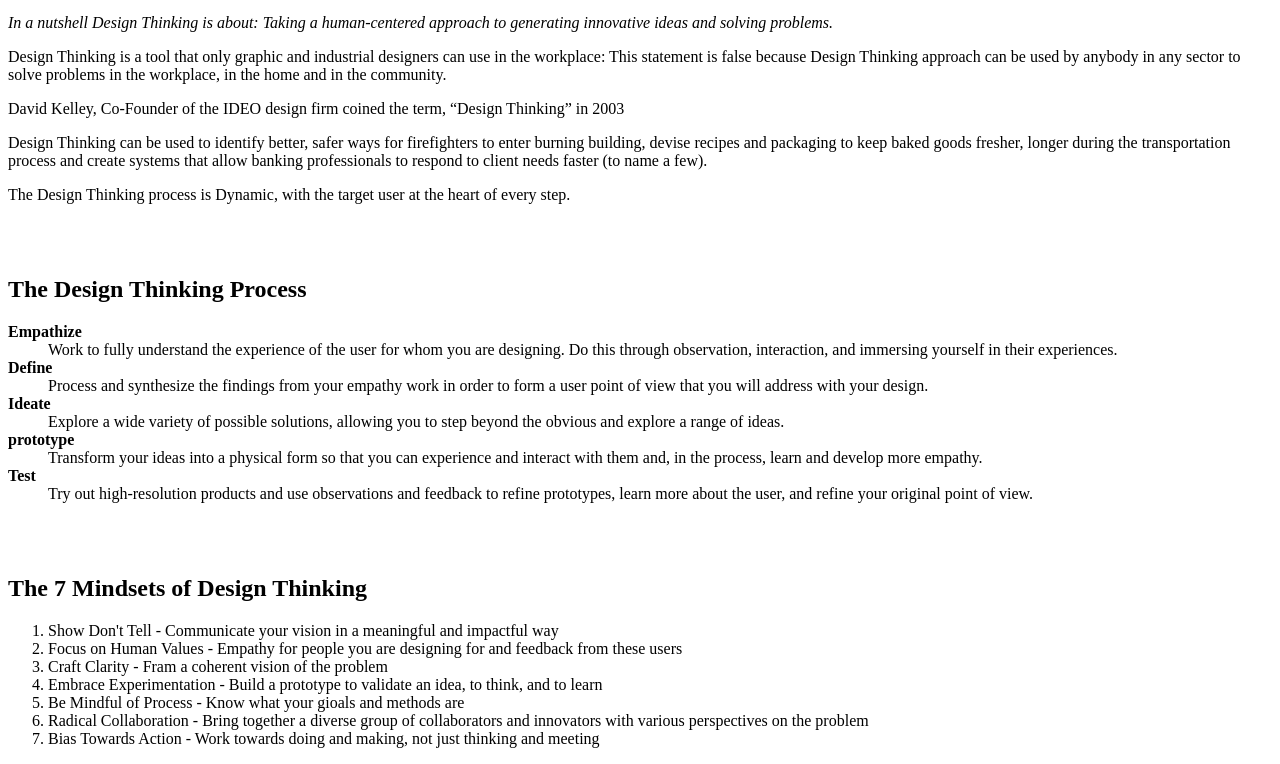
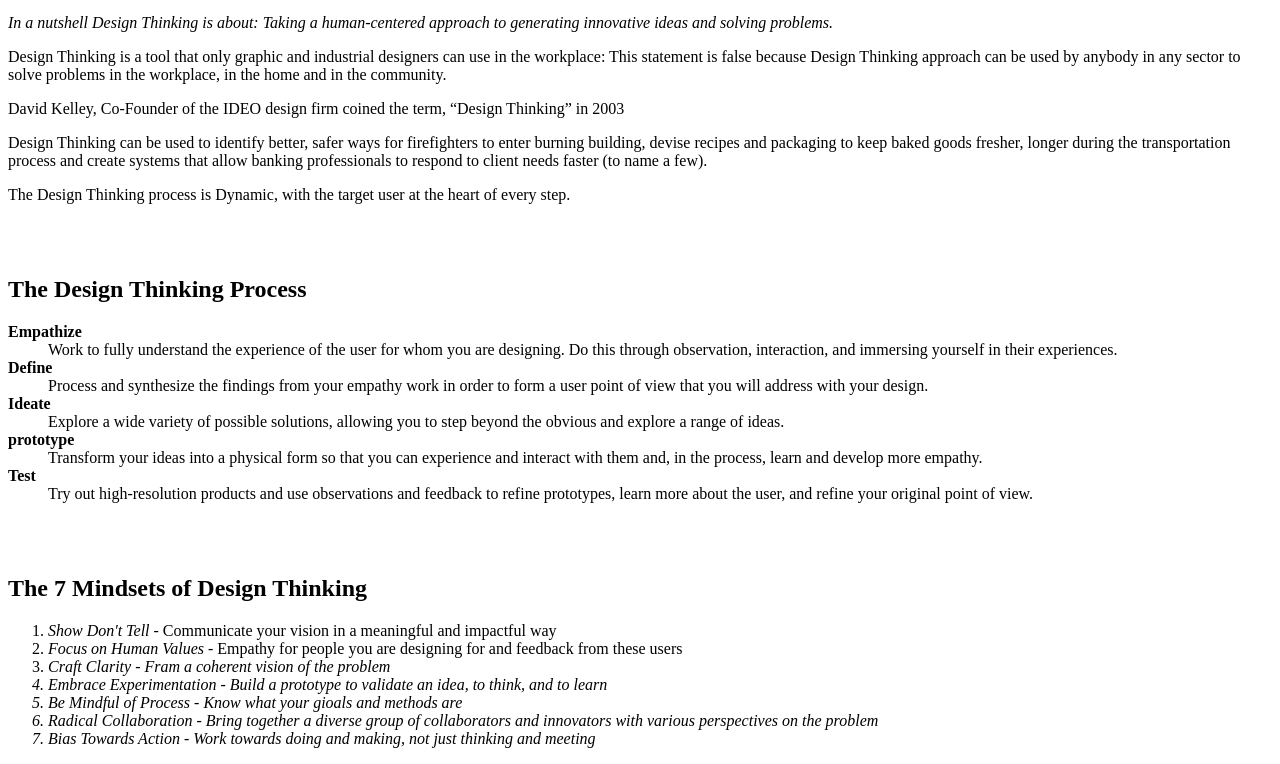
Before and after one commit to sackxay/Design-Thinking, a plain HTML site: page index.html in a window 1280 px wide. Shown: the part 118-882 px from the top of the page. Drawn offline with Linux system fonts and the light colour scheme.

Commit message:
Add italics to the ordered list
Also added ID tags to the headers

```diff
--- a/index.html
+++ b/index.html
@@ -10,8 +10,8 @@
     <h1>Design Thinking Journal</h1>
     <nav>
       <ul>
-        <li><a href="">The 5 Steps to Design Thinking</a></li>
-        <li><a href="">The 7 Mindsets of Design Thinking</a></li>
+        <li><a href="designthinking#">The 5 Steps to Design Thinking</a></li>
+        <li><a href="7mindsets#">The 7 Mindsets of Design Thinking</a></li>
 
       </ul>
     </nav>
@@ -27,7 +27,7 @@
     <p>The Design Thinking process is Dynamic, with the target user at the heart of every step.</p>
     <br>
     <br>
-    <h2>The Design Thinking Process</h2>
+    <h2><a id="designthinking">The Design Thinking Process</h2>
     <dl>
       <dt><b>Empathize</b></dt>
         <dd>Work to fully understand the experience of the user for whom you are designing. Do this through observation, interaction, and immersing yourself in their experiences.</dd>
@@ -42,12 +42,12 @@
       <br>
     </dl>
     <br>
-    <h2>The 7 Mindsets of Design Thinking</h2>
+    <h2><a id="7mindsets">The 7 Mindsets of Design Thinking</h2>
         <ol>
-          <li>Show Don't Tell - Communicate your vision in a meaningful and impactful way</li>
-          <li>Focus on Human Values - Empathy for people you are designing for and feedback from these users</li>
-          <li>Craft Clarity - Fram a coherent vision of the problem</li>
-          <li>Embrace Experimentation - Build a prototype to validate an idea, to think, and to learn</li>
-          <li>Be Mindful of Process - Know what your gioals and methods are</li>
-          <li>Radical Collaboration - Bring together a diverse group of collaborators and innovators with various perspectives on the problem</li>
-          <li>Bias Towards Action - Work towards doing and making, not just thinking and meeting</li>
+          <li><i>Show Don't Tell</i> - Communicate your vision in a meaningful and impactful way</li>
+          <li><i>Focus on Human Values</i> - Empathy for people you are designing for and feedback from these users</li>
+          <li><i>Craft Clarity - Fram a coherent vision of the problem</li>
+          <li><i>Embrace Experimentation</i> - Build a prototype to validate an idea, to think, and to learn</li>
+          <li><i>Be Mindful of Process</i> - Know what your gioals and methods are</li>
+          <li><i>Radical Collaboration</i> - Bring together a diverse group of collaborators and innovators with various perspectives on the problem</li>
+          <li><i>Bias Towards Action</i> - Work towards doing and making, not just thinking and meeting</li>
```
